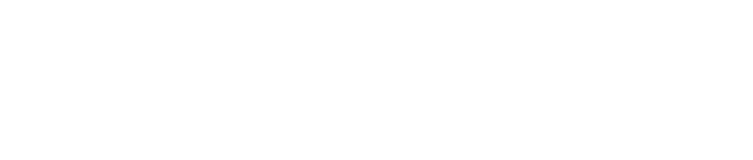
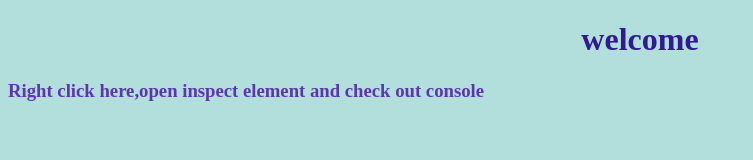
Before and after one commit to Dipakk10/module4-solution, a plain HTML site: page index.html in a window 1280 px wide. Shown: the whole page, without its empty margins (0-753 px from the left). Drawn offline with Linux system fonts and the light colour scheme.

Commit message:
Update index.html

```diff
--- a/index.html
+++ b/index.html
@@ -3,7 +3,9 @@
 <head>
 	<title></title>
 </head>
-<body>
+<body style="background-color:#b2dfdb">
+	<h1 style="color: #311b92 ;text-align: center">welcome</h1>
+	<h3 style="color: #5e35b1">Right click here,open inspect element and check out console </h3>
 	<script src="script.js" ="text/javascript"></script>
 </body>
 </html>
```
